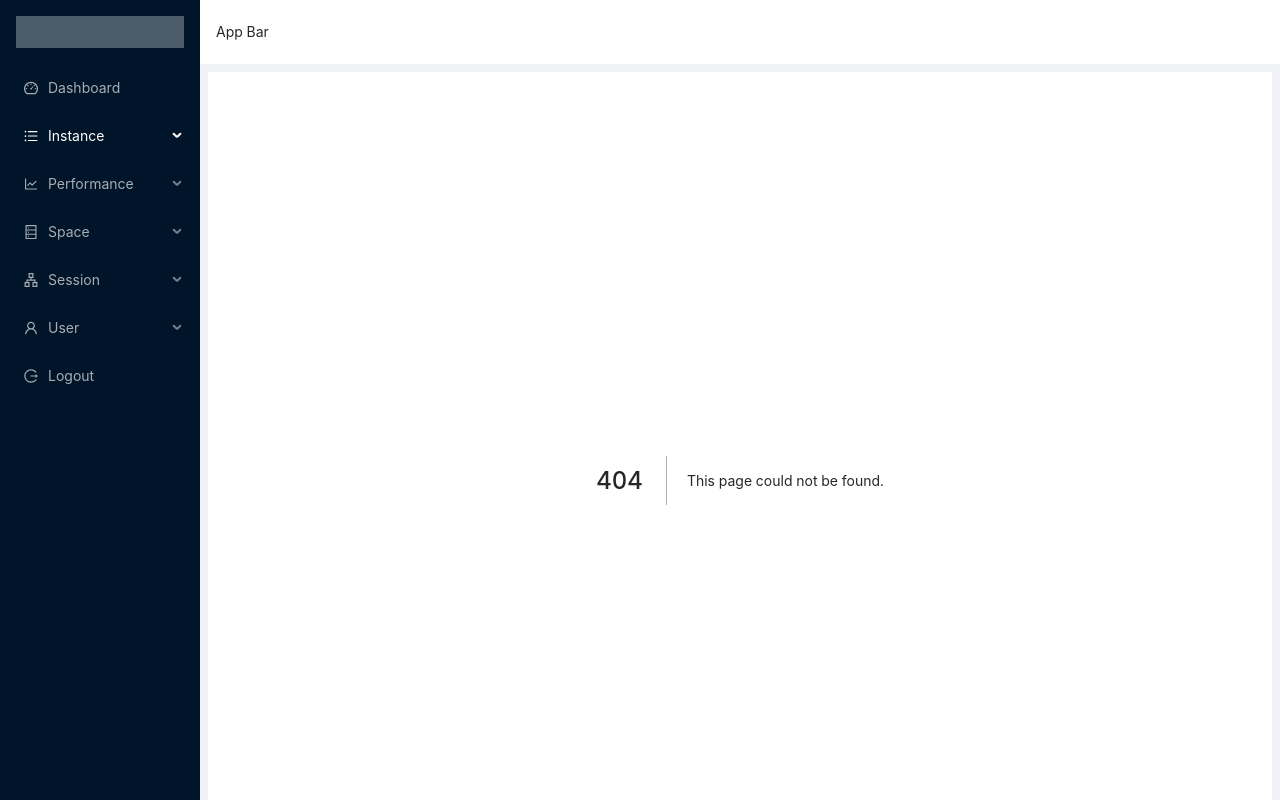
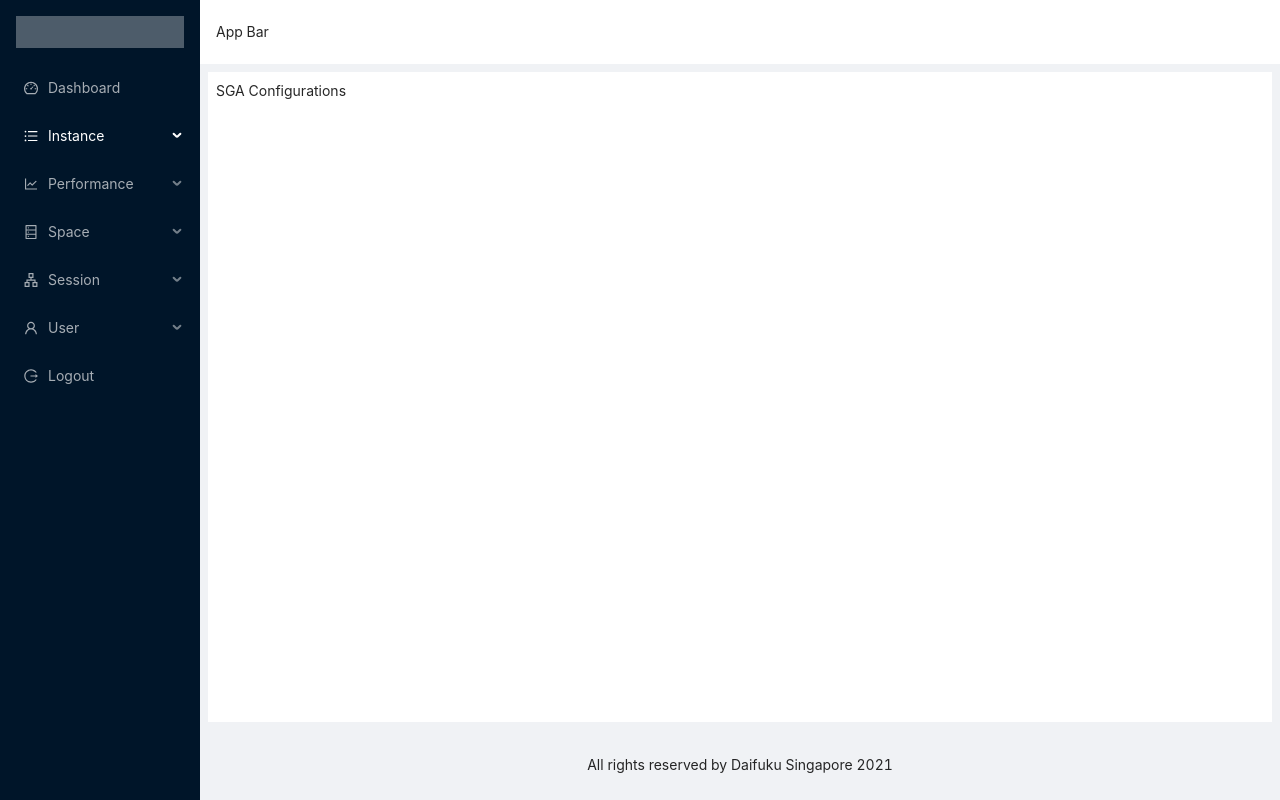
Before and after one commit to xueyublue/oms-next, a Next.js app: page /instance/sga in a window 1280 px wide. Before the commit this address had no page. Shown: the top 800 px of the page. Built offline with nearby package versions, Linux system fonts and the light colour scheme.

Commit message:
added pages

```diff
--- /dev/null
+++ b/pages/instance/sga.js
@@ -0,0 +1,7 @@
+import React from "react";
+
+const SgaConfigurations = () => {
+  return <div>SGA Configurations</div>;
+};
+
+export default SgaConfigurations;
```
Also changed, not shown: pages/instance/details.js (added, +7 -0 lines).
